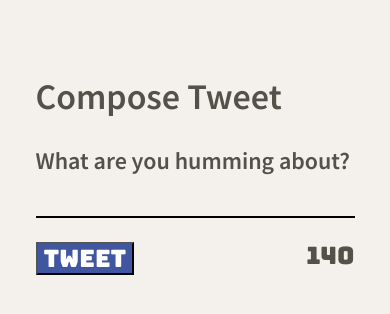
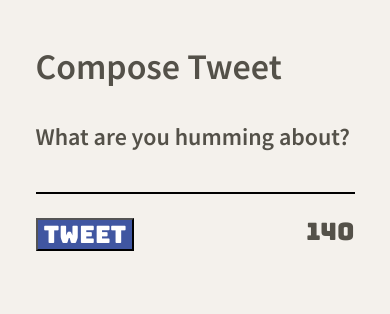
Before and after one commit to oguzcantasci/tweeter-project, a website: page public/index.html in a window 390 px wide. Shown: the part 482-796 px from the top of the page. Drawn offline with nearby package versions, Linux system fonts and the light colour scheme; no server answers.

Commit message:
Edit header margins for new tweet form

```diff
--- a/public/styles/new-tweet.css
+++ b/public/styles/new-tweet.css
@@ -1,6 +1,6 @@
 .new-tweet {
   display: flex;
-  flex-direction: row;
+  flex-direction: column;
   padding: 0px 1rem;
 }
 
@@ -20,6 +20,11 @@
   flex-grow: 1;
   align-self: flex-start;
   font-weight: bold;
+}
+
+.new-tweet h2 {
+  margin-top: 0px;
+  margin-bottom: 1em;
 }
 
 #tweet-text {
@@ -58,9 +63,17 @@
   justify-content: flex-start;
   align-items: center;
   padding-left: 1rem;
-  width: max-content;
+  width: 100%;
+  margin-bottom: 1em;
+
 }
 
 .error-text {
   margin: 6px;
 }
+
+@media (max-width: 1023px) {
+  .new-tweet {
+    flex-direction: column;
+  }
+}
```
